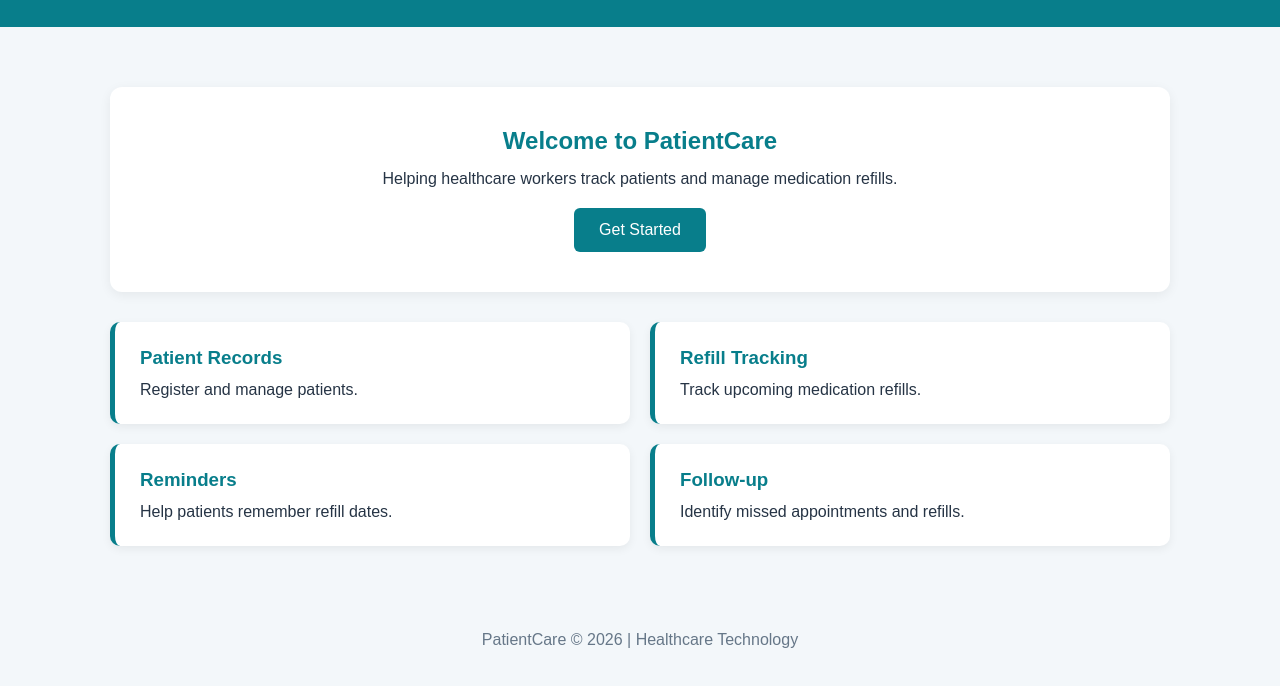
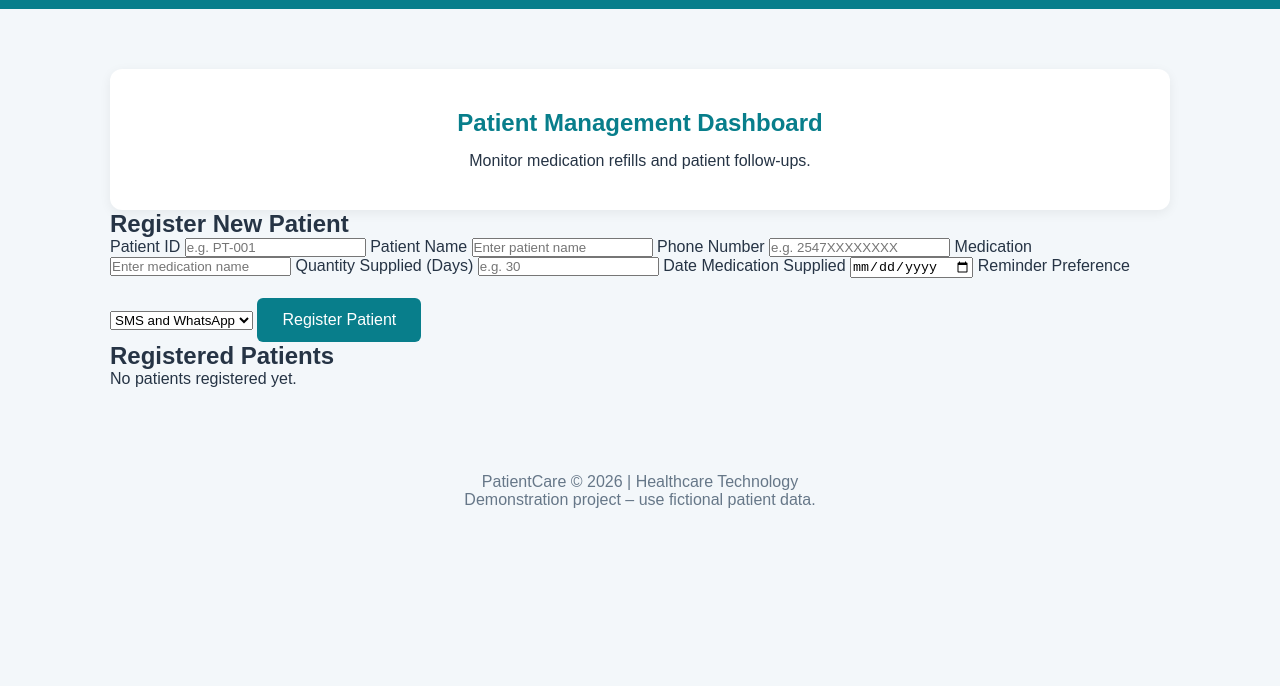
Before and after one commit to Boukheit38/Bokes-patientcare-refill-tracker, a plain HTML site: page index.html in a window 1280 px wide. Shown: the part 114-800 px from the top of the page. Drawn offline with Linux system fonts and the light colour scheme.

Commit message:
Build patient registration interface
Updated the patient management system's HTML structure, including new sections for patient registration and management dashboard.

```diff
--- a/index.html
+++ b/index.html
@@ -1,4 +1,3 @@
-index.html
 <!DOCTYPE html>
 <html lang="en">
 <head>
@@ -11,46 +10,72 @@ index.html
 
 <header>
     <h1>PatientCare</h1>
-        <p>Patient Follow-up & Medication Refill System</p>
+    <p>Patient Follow-up & Medication Refill Tracker</p>
 </header>
 
 <main>
+
     <section class="welcome">
-            <h2>Welcome to PatientCare</h2>
-            <p>Helping healthcare workers track patients
-            and manage medication refills.</p>
-            <button onclick="showMessage()">
-                Get Started
-            </button>
+        <h2>Patient Management Dashboard</h2>
+        <p>Monitor medication refills and patient follow-ups.</p>
     </section>
 
-        <section class="features">
-            <div class="card">
-                <h3>Patient Records</h3>
-                <p>Register and manage patients.</p>
-            </div>
+    <section class="registration">
+        <h2>Register New Patient</h2>
 
-            <div class="card">
-                <h3>Refill Tracking</h3>
-                <p>Track upcoming medication refills.</p>
-            </div>
+        <form id="patientForm">
 
-            <div class="card">
-                <h3>Reminders</h3>
-                <p>Help patients remember refill dates.</p>
-            </div>
+            <label>Patient ID</label>
+            <input type="text" id="patientId"
+            placeholder="e.g. PT-001" required>
 
-            <div class="card">
-                <h3>Follow-up</h3>
-                <p>Identify missed appointments and refills.</p>
+            <label>Patient Name</label>
+            <input type="text" id="patientName"
+            placeholder="Enter patient name" required>
+
+            <label>Phone Number</label>
+            <input type="tel" id="phone"
+            placeholder="e.g. 2547XXXXXXXX" required>
+
+            <label>Medication</label>
+            <input type="text" id="medication"
+            placeholder="Enter medication name" required>
+
+            <label>Quantity Supplied (Days)</label>
+            <input type="number" id="days"
+            min="1" placeholder="e.g. 30" required>
+
+            <label>Date Medication Supplied</label>
+            <input type="date" id="supplyDate" required>
+
+            <label>Reminder Preference</label>
+            <select id="reminder">
+                <option value="Both">SMS and WhatsApp</option>
+                <option value="SMS">SMS only</option>
+                <option value="WhatsApp">WhatsApp only</option>
+            </select>
+
+            <button type="submit">Register Patient</button>
+
+        </form>
+    </section>
+
+    <section class="patient-list">
+        <h2>Registered Patients</h2>
+
+        <div id="patientList">
+            No patients registered yet.
         </div>
     </section>
+
 </main>
 
 <footer>
-        <p>PatientCare &copy; 2026 | Healthcare Technology</p>
+    <p>PatientCare © 2026 | Healthcare Technology</p>
+    <p>Demonstration project – use fictional patient data.</p>
 </footer>
 
 <script src="script.js"></script>
+
 </body>
 </html>
```
Lines whose indentation alone changed are shown as unchanged.
